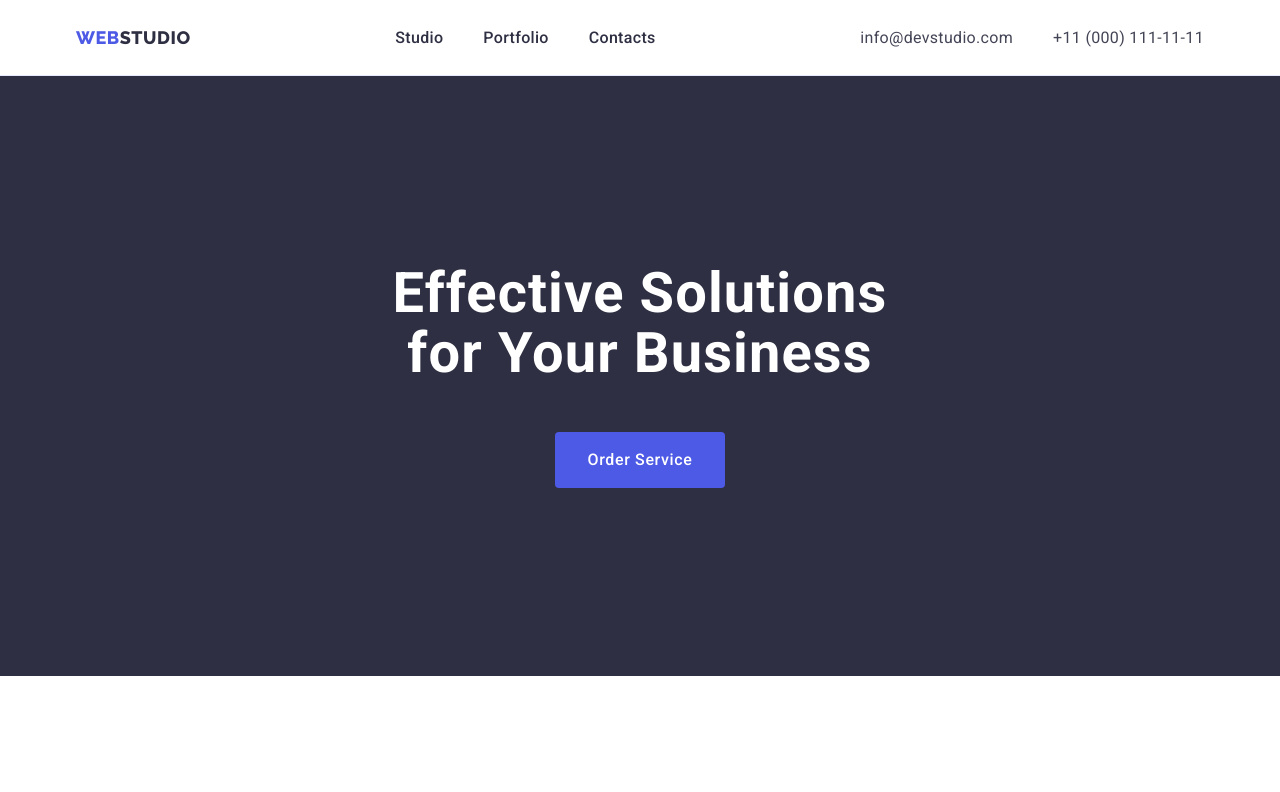
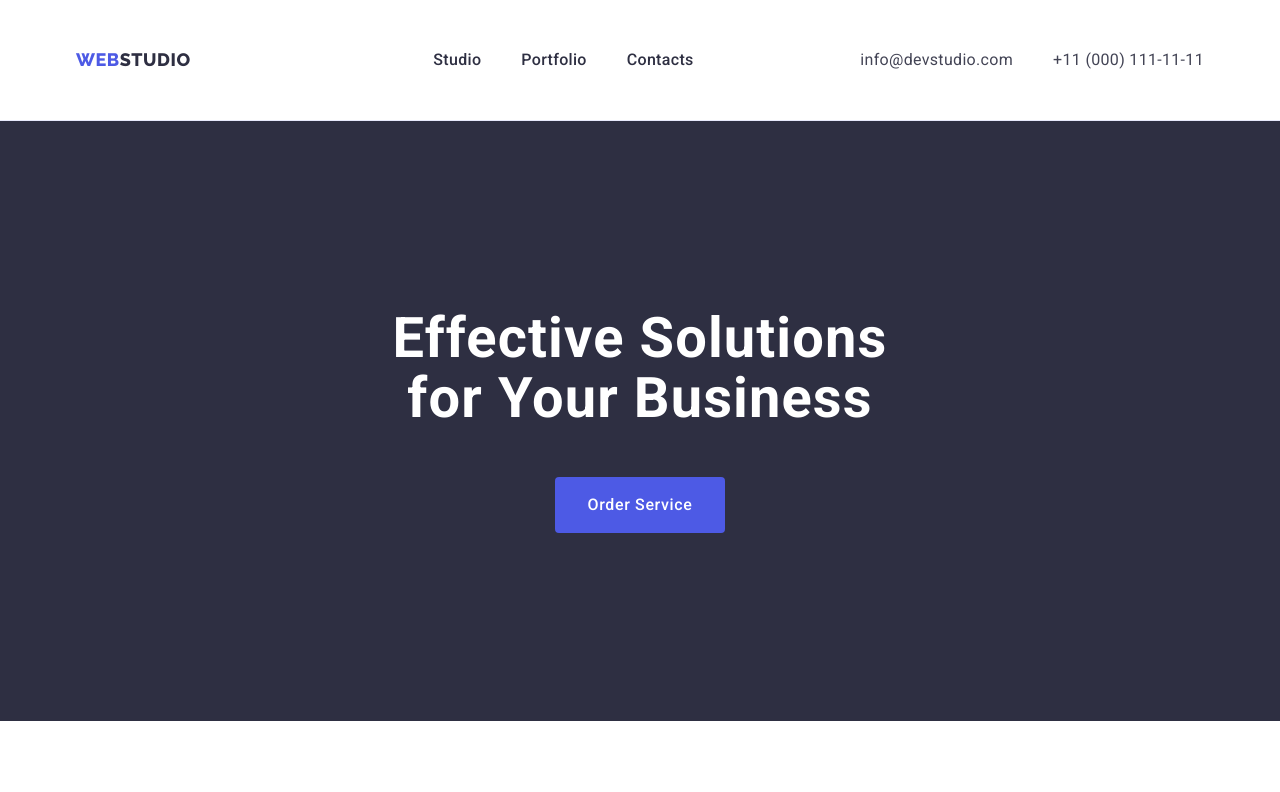
Before and after one commit to DazzUA/goit-markup-hw-03, a plain HTML site: page index.html in a window 1280 px wide. Shown: the top 792 px of the page. Drawn offline with nearby package versions, Linux system fonts and the light colour scheme.

Commit message:
Update styles.css

```diff
--- a/css/styles.css
+++ b/css/styles.css
@@ -35,7 +35,7 @@ h5,
 h6 {
   margin: 0;
 }
-
+img{display: block;}
 button {
   font-family: inherit;
 }
@@ -48,7 +48,7 @@ button {
 .header-container{display: flex; align-items: center;
   justify-content: space-between;}
 .header {
-  padding: 25.5px 0px;border-bottom: 1px solid #e7e9fc;
+  border-bottom: 1px solid #e7e9fc;
 }
 
 
@@ -67,7 +67,7 @@ button {
   font-weight: 700;
   line-height: 1.17;
   letter-spacing: 0.54px;
-  text-transform: uppercase;
+  text-transform: uppercase;margin-right: 76px
 }
 .logo-accent {
   color: #2e2f42;
@@ -82,6 +82,7 @@ button {
   font-weight: 500;
   line-height: 150%;
   letter-spacing: 0.32px;
+  padding: 24px 0;
 }
 .nav-link:active {
   color: #4d5ae5;
```
